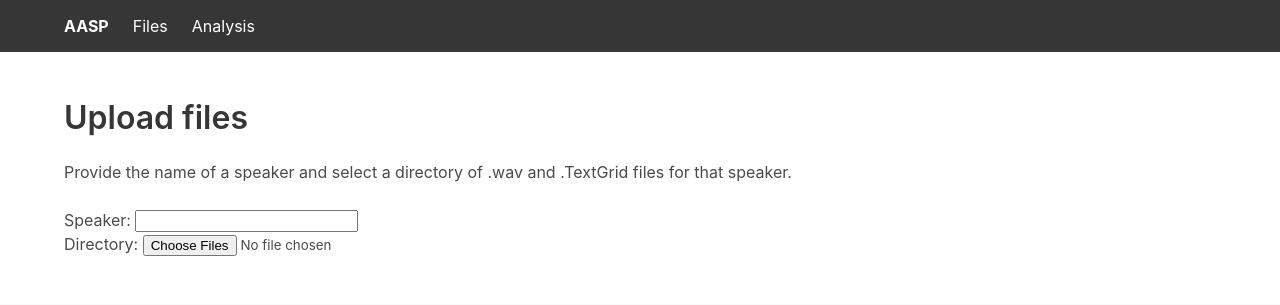
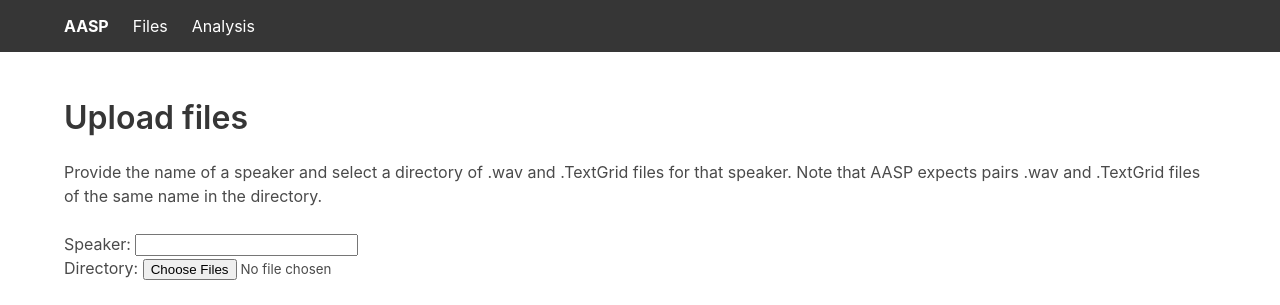
Before and after one commit to UUDigitalHumanitieslab/AASP, a Django app: page /files/ in a window 1280 px wide. Shown: the top 305 px of the page. Run offline with Django 3.2, Linux system fonts and the light colour scheme; some libraries are stand-ins or nearby versions.

Commit message:
update install instructions without Docker, improve file upload form

```diff
--- a/files/templates/files/drop_files.html
+++ b/files/templates/files/drop_files.html
@@ -6,6 +6,7 @@
 <p class="content">
     Provide the name of a speaker and select a directory of
     .wav and .TextGrid files for that speaker.
+    Note that AASP expects pairs .wav and .TextGrid files of the same name in the directory.
 </p>
 <form id="speakerdirectoryform" enctype="multipart/form-data" method="post">
     {% csrf_token %}
--- a/files/views.py
+++ b/files/views.py
@@ -17,6 +17,11 @@ from django.views.decorators.csrf import csrf_exempt, csrf_protect
 from files.forms import SpeakerDirectoryForm
 from files.models import AASPItem
 
+files_error_message = "AASP couldn't extract pairs of .TextGrid and .wav files \
+    from the directory you tried to upload. \
+    Make sure that you have pairs of .TextGrid and .wav files with the same name \
+    (e.g., 'de_muis_at_kaas.TextGrid' & 'de_muis_at_kaas.wav') in your directory \
+    and then retry the upload."
 
 class ProvideFilesView(FormView):
     form_class = SpeakerDirectoryForm
@@ -28,14 +33,14 @@ class ProvideFilesView(FormView):
         form = self.get_form(form_class)
         files = request.FILES.getlist('directory')
         if form.is_valid():
-            file_names = Counter(
-                [op.splitext(op.basename(str(f)))[0] for f in files])
-            pairs = [f for f in file_names.keys() if file_names[f] == 2]
-            for p in pairs:
+            file_names = list(set([op.splitext(op.basename(str(f)))[0] for f in files]))
+            for fn in file_names:
                 wav_file = next((f for f in files if op.basename(
-                    str(f)) == '{}.wav'.format(p)), None)
+                    str(f)) == '{}.wav'.format(fn)), None)
                 tg_file = next((f for f in files if op.basename(
-                    str(f)) == '{}.TextGrid'.format(p)), None)
+                    str(f)) == '{}.TextGrid'.format(fn)), None)
+                if not wav_file or not tg_file:
+                    return HttpResponse(files_error_message)
                 new_item = AASPItem(
                     item_id=p, speaker=request.POST['speaker'], wav_file=wav_file, text_grid_file=tg_file)
                 new_item.save()
```
Also changed, not shown: README.md.
